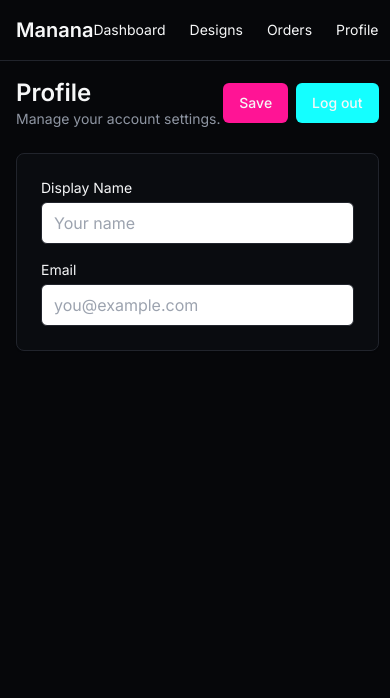
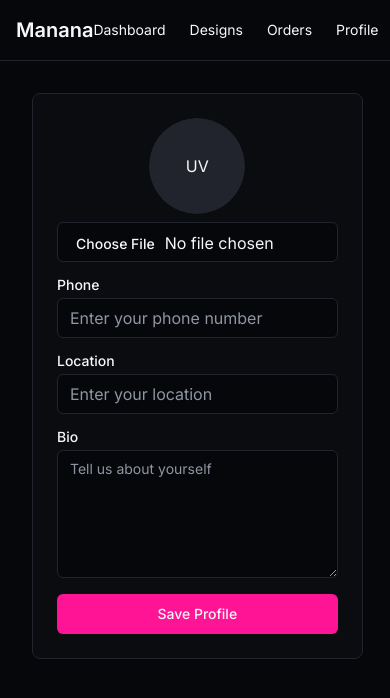
Before and after one commit to maduforike-oss/manana-v1, a Next.js app: page /profile in a window 390 px wide. Shown: the top 698 px of the page. Built offline with nearby package versions, Linux system fonts and the light colour scheme.

Commit message:
feat: Update profile page UI
Updated the profile page to include fields for phone, location, and bio, along with functionality for uploading and previewing a profile picture. The save button now logs the form data to the console.

```diff
--- a/app/(app)/profile/page.tsx
+++ b/app/(app)/profile/page.tsx
@@ -1,33 +1,101 @@
 "use client"
-import { Button } from "@/components/ui/button"
-import { Card } from "@/components/ui/card"
+
+import { useState } from "react";
+import { Avatar, AvatarImage, AvatarFallback } from "@/components/ui/avatar";
+import { Button } from "@/components/ui/button";
+import { Card, CardContent } from "@/components/ui/card";
+import { Input } from "@/components/ui/input";
+import { Textarea } from "@/components/ui/textarea";
+import { Label } from "@/components/ui/label";
 
 export default function ProfilePage() {
+  // Local state for the form fields
+  const [profilePic, setProfilePic] = useState<File | null>(null);
+  const [profilePicURL, setProfilePicURL] = useState<string | null>(null);
+  const [phone, setPhone] = useState("");
+  const [location, setLocation] = useState("");
+  const [bio, setBio] = useState("");
+
+  // Handle image upload and preview
+  const handleImageChange = (e: React.ChangeEvent<HTMLInputElement>) => {
+    const file = e.target.files?.[0];
+    if (file) {
+      setProfilePic(file);
+      const reader = new FileReader();
+      reader.onload = () => {
+        setProfilePicURL(reader.result as string);
+      };
+      reader.readAsDataURL(file);
+    }
+  };
+
+  // Placeholder save handler – replace with your actual persistence logic
+  const handleSave = () => {
+    console.log({ profilePic, phone, location, bio });
+    // TODO: Persist these values using your chosen backend (e.g., Supabase, API call, etc.)
+  };
+
   return (
-    <div className="space-y-6">
-      <div className="flex items-center justify-between">
-        <div>
-          <h1 className="text-2xl font-semibold">Profile</h1>
-          <p className="text-sm text-muted-foreground">Manage your account settings.</p>
-        </div>
-        <div className="flex gap-2">
-          <Button onClick={() => alert("Pretend we saved profile settings")}>Save</Button>
-          <Button variant="secondary" onClick={() => alert("Logged out (stub)")}>Log out</Button>
-        </div>
-      </div>
+    <div className="flex justify-center p-4">
+      <Card className="w-full max-w-2xl">
+        <CardContent className="space-y-4 p-6">
+          {/* Profile picture and upload */}
+          <div className="flex flex-col items-center space-y-2">
+            <Avatar className="h-24 w-24">
+              {profilePicURL ? (
+                <AvatarImage src={profilePicURL} alt="Profile picture" />
+              ) : (
+                <AvatarFallback>UV</AvatarFallback>
+              )}
+            </Avatar>
+            <Input
+              type="file"
+              accept="image/*"
+              onChange={handleImageChange}
+              className="w-full"
+            />
+          </div>
 
-      <Card className="p-6">
-        <div className="grid sm:grid-cols-2 gap-4">
-          <div>
-            <label className="block text-sm mb-1">Display Name</label>
-            <input className="w-full border rounded-md px-3 py-2" placeholder="Your name" />
+          {/* Form fields */}
+          <div className="grid grid-cols-1 gap-4">
+            <div className="flex flex-col space-y-1.5">
+              <Label htmlFor="phone">Phone</Label>
+              <Input
+                id="phone"
+                value={phone}
+                onChange={(e) => setPhone(e.target.value)}
+                placeholder="Enter your phone number"
+              />
+            </div>
+
+            <div className="flex flex-col space-y-1.5">
+              <Label htmlFor="location">Location</Label>
+              <Input
+                id="location"
+                value={location}
+                onChange={(e) => setLocation(e.target.value)}
+                placeholder="Enter your location"
+              />
+            </div>
+
+            <div className="flex flex-col space-y-1.5">
+              <Label htmlFor="bio">Bio</Label>
+              <Textarea
+                id="bio"
+                value={bio}
+                onChange={(e) => setBio(e.target.value)}
+                placeholder="Tell us about yourself"
+                className="h-32"
+              />
+            </div>
           </div>
-          <div>
-            <label className="block text-sm mb-1">Email</label>
-            <input className="w-full border rounded-md px-3 py-2" placeholder="you@example.com" />
-          </div>
-        </div>
+
+          {/* Save button */}
+          <Button onClick={handleSave} className="w-full">
+            Save Profile
+          </Button>
+        </CardContent>
       </Card>
     </div>
-  )
+  );
 }
```
